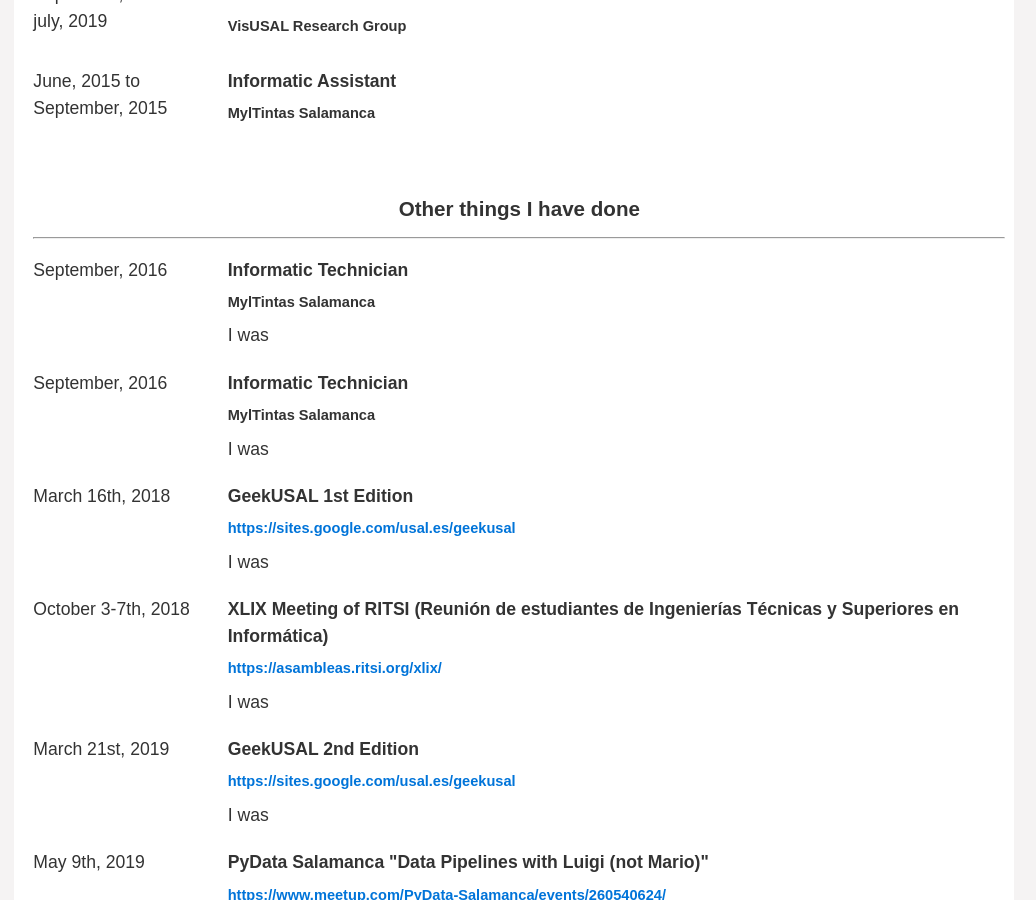
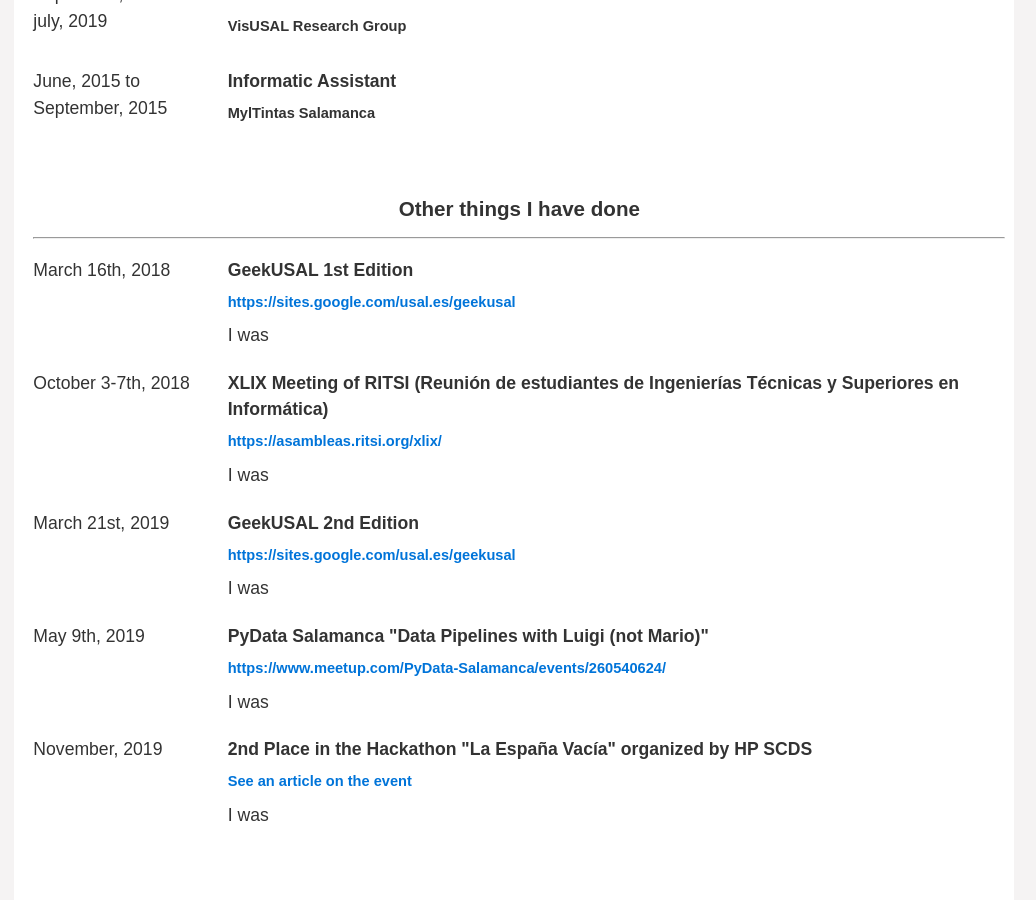
Before and after one commit to Janchorizo/janchorizo.github.com, a Jekyll site: the page built from README.md, in a window 1280 px wide and 900 px high, scrolled down 1545 px. Shown: the whole window, without its empty margins (126-1162 px from the left). Built offline with Jekyll 4.4.1, drawn with Linux system fonts in a browser that asks for light colours; our own code applies the rules of GitHub Pages for plain Markdown files.

Commit message:
Update others.html

```diff
--- a/_includes/others.html
+++ b/_includes/others.html
@@ -2,30 +2,6 @@
 	<h3>Other things I have done</h3>
 	<hr class="sectionDivider"/>
 	<div class="flex one">
-		<div class="education flex one five-600">
-			<span class="date">
-				September, 2016
-			</span>
-			<div class="four-fifth">
-				<h4 class="noPad">Informatic Technician</h4>
-				<h5>MylTintas Salamanca</h5>
-				<span class="desc">
-					I was
-				</span>
-			</div>
-		</div>
-		<div class="education flex one five-600">
-			<span class="date">
-				September, 2016
-			</span>
-			<div class="four-fifth">
-				<h4 class="noPad">Informatic Technician</h4>
-				<h5>MylTintas Salamanca</h5>
-				<span class="desc">
-					I was
-				</span>
-			</div>
-		</div>
 		<div class="education flex one five-600">
 			<span class="date">
 				March 16th, 2018
```
